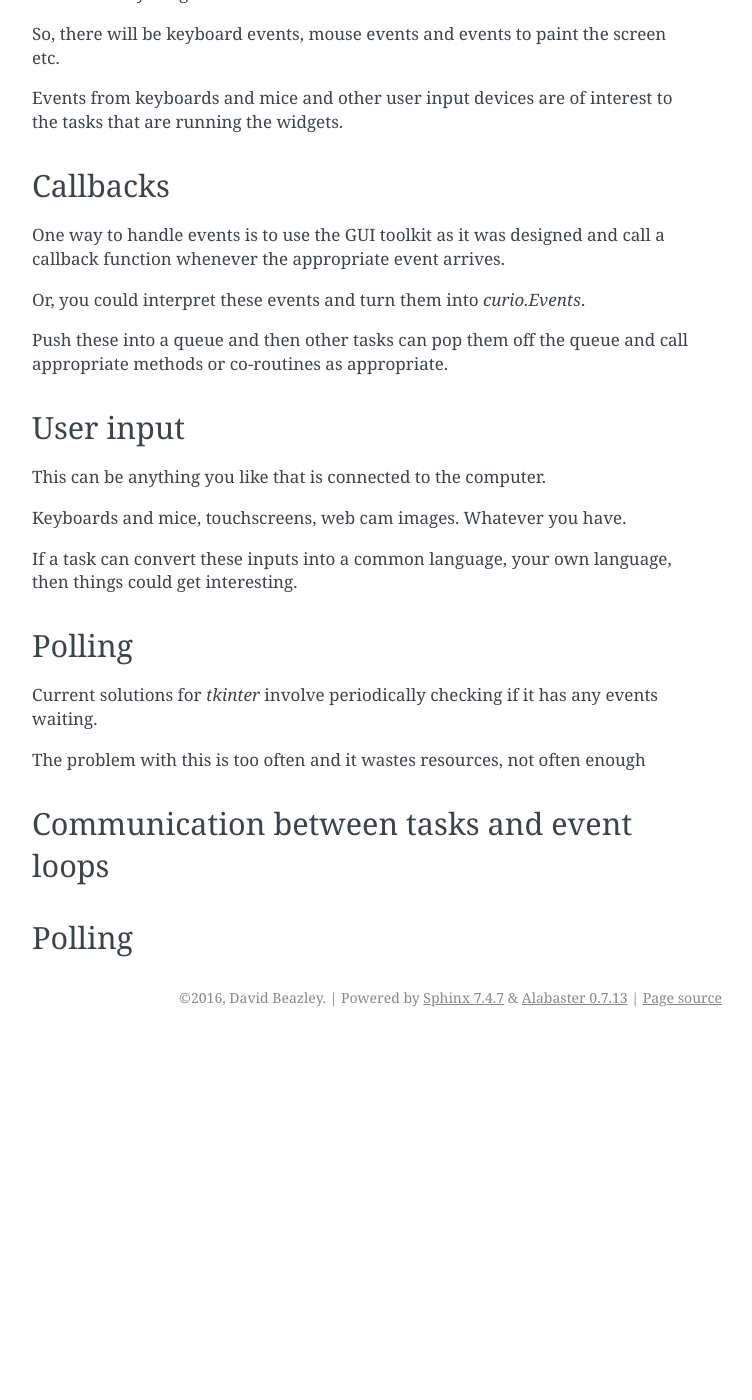
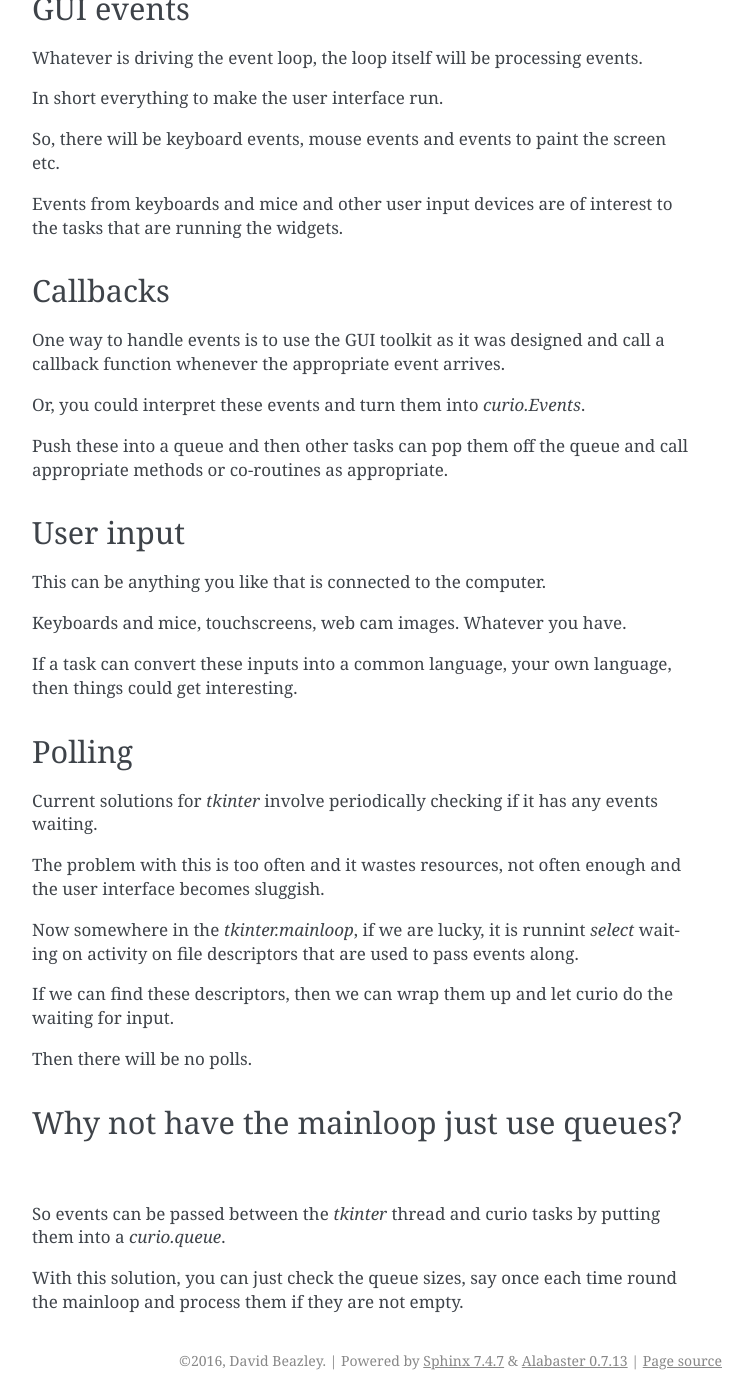
Before and after one commit to dabeaz/curio, a Sphinx documentation site: the page built from docs/eventloops.rst, in a window 1280 px wide and 1400 px high, scrolled down 623 px. Shown: the whole window, without its empty margins (388-1140 px from the left). Built offline with Sphinx 7.4.7, drawn with Linux system fonts in a browser that asks for light colours; pages that are not in the unit, such as notebooks, are missing from menus; before the commit the page ends 1660 px from its top, so only the background shows below that; some of the changed text lies outside the part shown.

Commit message:
events without polls

```diff
--- a/docs/eventloops.rst
+++ b/docs/eventloops.rst
@@ -20,6 +20,11 @@ working on them too.
 Widgets as co-routines
 ======================
 
+Imagine widgets that just build and return something with an *async
+run* method.
+
+Build the widgets you need, then let *curio* fire the *run* coroutines
+up and away you go.
 
 GUI events
 ==========
@@ -64,12 +69,23 @@ Polling
 Current solutions for *tkinter* involve periodically checking if it
 has any events waiting.
 
-The problem with this is too often and it wastes resources, not often enough
+The problem with this is too often and it wastes resources, not often
+enough and the user interface becomes sluggish.
 
+Now somewhere in the *tkinter.mainloop*, if we are lucky, it is
+runnint *select* waiting on activity on file descriptors that are used to pass
+events along.
 
-Communication between tasks and event loops
-===========================================
+If we can find these descriptors, then we can wrap them up and let
+curio do the waiting for input.
 
+Then there will be no polls.
 
-Polling
-=======
+Why not have the mainloop just use queues?
+==========================================
+
+So events can be passed between the *tkinter* thread and curio tasks
+by putting them into a *curio.queue*.
+
+With this solution, you can just check the queue sizes, say once each
+time round the mainloop and process them if they are not empty.
```
